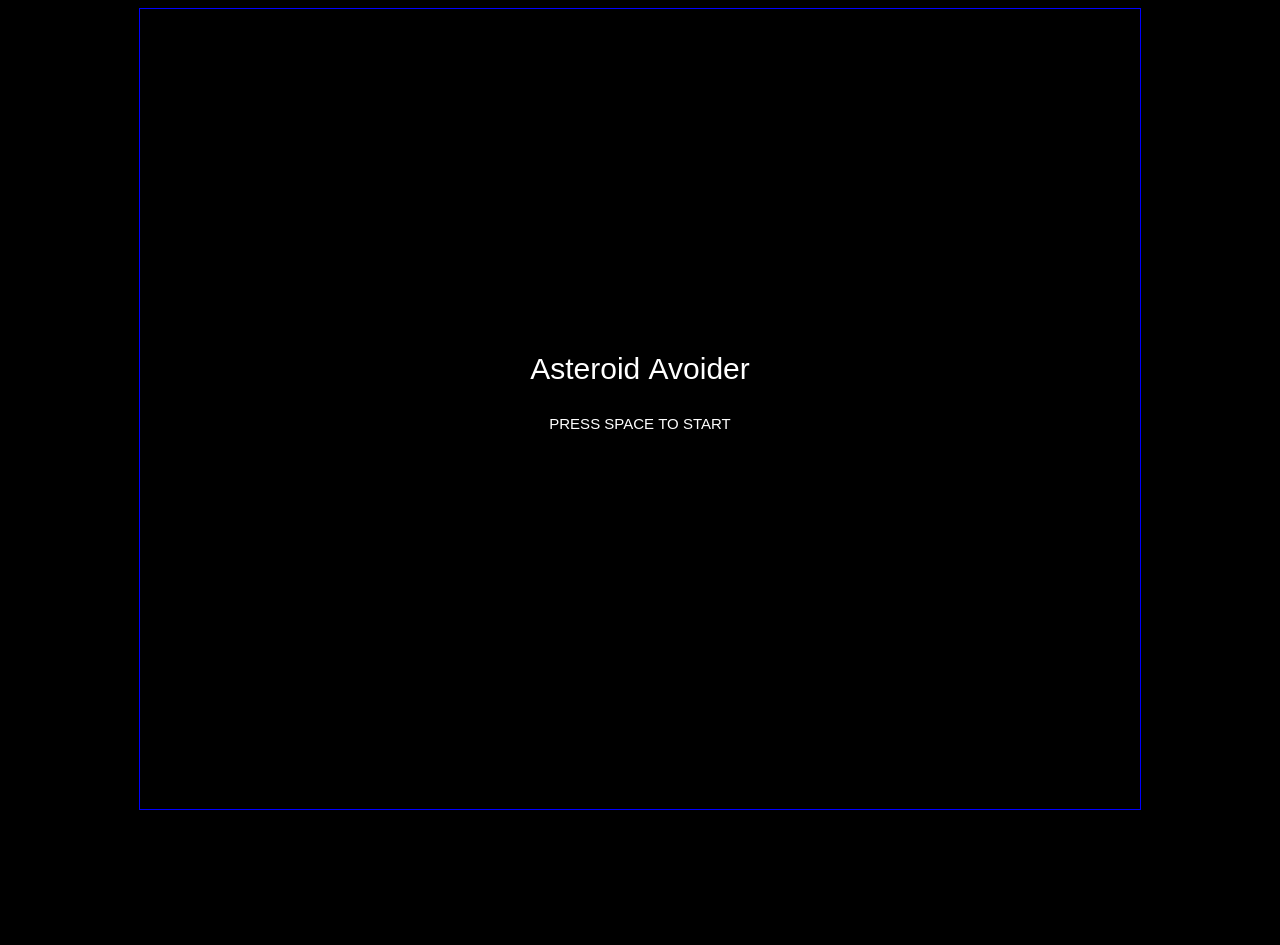
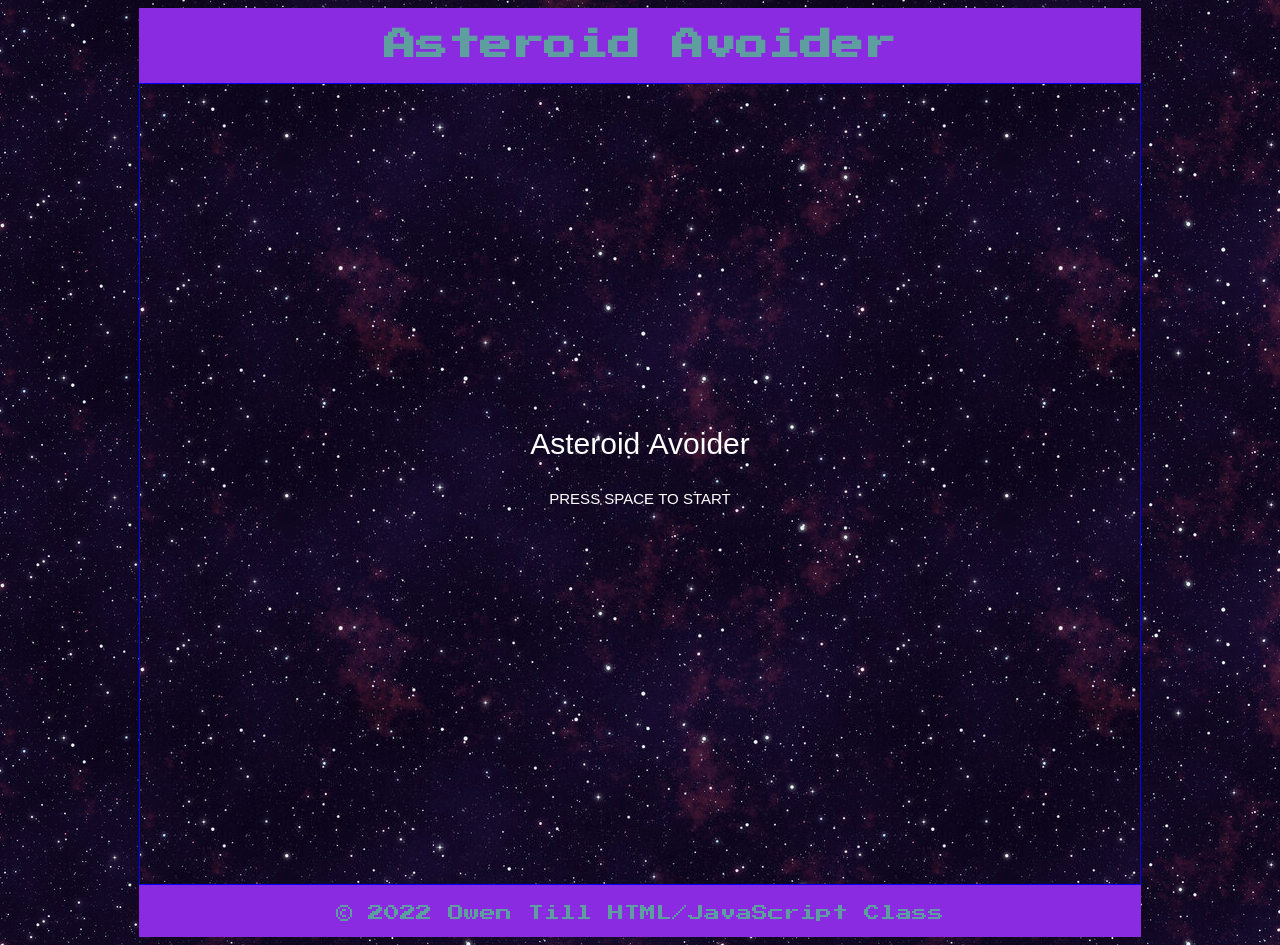
Before and after one commit to OwenMTill/HTMLJS202221, a plain HTML site: page AsteroidAvoider/index.html in a window 1280 px wide. Before the commit the page ends 818 px from the top, so only its background shows below. Drawn offline with Linux system fonts and the light colour scheme.

Commit message:
finished asteroid avoider

```diff
--- a/AsteroidAvoider/AsteroidAvoider.js
+++ b/AsteroidAvoider/AsteroidAvoider.js
@@ -11,6 +11,13 @@ var highScore = 0;
 
 //ship variables
 var ship = new PlayerShip();
+
+var shipSprite = new Image();
+shipSprite.src = "images/Spaceship.png";
+var asteroidSprite = new Image();
+asteroidSprite.src = "images/Asteroid.png";
+var menuImage = new Image();
+menuImage.src = "images/MenuBackground.png"
 
 
 function PlayerShip(){
@@ -29,6 +36,7 @@ function PlayerShip(){
         ctx.save();
         ctx.translate(this.x, this.y);
         ctx.fillStyle = "red";
+        ctx.drawImage(shipSprite, this.width - 33, this.height - 33, 23, 23);
         ctx.beginPath();
         //ctx.moveTo(0, -10);
         //ctx.lineTo(10, 10);
@@ -40,7 +48,7 @@ function PlayerShip(){
         ctx.lineTo(-10, -10);
         ctx.lineTo(10, 0);
         ctx.closePath();
-        ctx.fill();
+        //ctx.fill();
         ctx.restore();
     }
 
@@ -191,7 +199,11 @@ function Asteroid(){
     this.color = "white";
 
     this.drawAsteroid = function(){
+        ctx.drawImage(asteroidSprite, this.x - this.radius, this.y - this.radius, this.radius * 2, this.radius * 2);
+    }
+    /* this.drawAsteroid = function(){
         ctx.save();
+        ctx.drawImage(asteroidSprite, this.x, this.y, this.radius);
         ctx.beginPath();
         ctx.fillStyle = this.color;
         ctx.arc(this.x, this.y, this.radius, 0, Math.PI * 2, true);
@@ -199,6 +211,7 @@ function Asteroid(){
         ctx.fill();
         ctx.restore();
     }
+    */
 
 }
 
--- /dev/null
+++ b/AsteroidAvoider/asteroidavoider.css
@@ -0,0 +1,25 @@
+html, body{
+    background-image: url("images/SeamlessSpace.jpeg");
+    display: flex;
+    justify-content: center;
+}
+#container{
+    background-color: blueviolet;
+}
+canvas{
+    background-image: url("images/SeamlessSpace.jpeg");
+}
+h1{
+    color: cadetblue;
+    text-align: center;
+    font-family: Asteroid;
+}
+p{
+    color: cadetblue;
+    text-align: center;
+    font-family: Asteroid;
+}
+@font-face {
+    font-family: Asteroid;
+    src: url("font/Press_Start_2P/PressStart2P-Regular.ttf");
+}
--- a/AsteroidAvoider/index.html
+++ b/AsteroidAvoider/index.html
@@ -5,6 +5,7 @@
     <meta http-equiv="X-UA-Compatible" content="IE=edge">
     <meta name="viewport" content="width=device-width, initial-scale=1.0">
     <title>Asteroid Avoider</title>
+    <link rel="stylesheet" href="asteroidavoider.css">
     <style>
         html, body{
             display: flex;
@@ -17,7 +18,15 @@
     </style>
 </head>
 <body>
-    <canvas id="canvas" width="1000" height="800"></canvas>
+    <div id = "container">
+        <header>
+            <h1>Asteroid Avoider</h1>
+        </header>
+        <canvas id="canvas" width="1000" height="800"></canvas>
+        <footer>
+            <p>© 2022 Owen Till HTML/JavaScript Class</p>
+        </footer>
+    </div>
     <script src="AsteroidAvoider.js"></script>
 </body>
 </html>
```
Also changed, not shown: AsteroidAvoider/font/Press_Start_2P/OFL.txt (added), AsteroidAvoider/font/Press_Start_2P/PressStart2P-Regular.ttf (added), AsteroidAvoider/images/Asteroid.png (added), AsteroidAvoider/images/MenuBackground.png (added), AsteroidAvoider/images/SeamlessSpace.jpeg (added), AsteroidAvoider/images/Spaceship.png (added), 9 other files.
